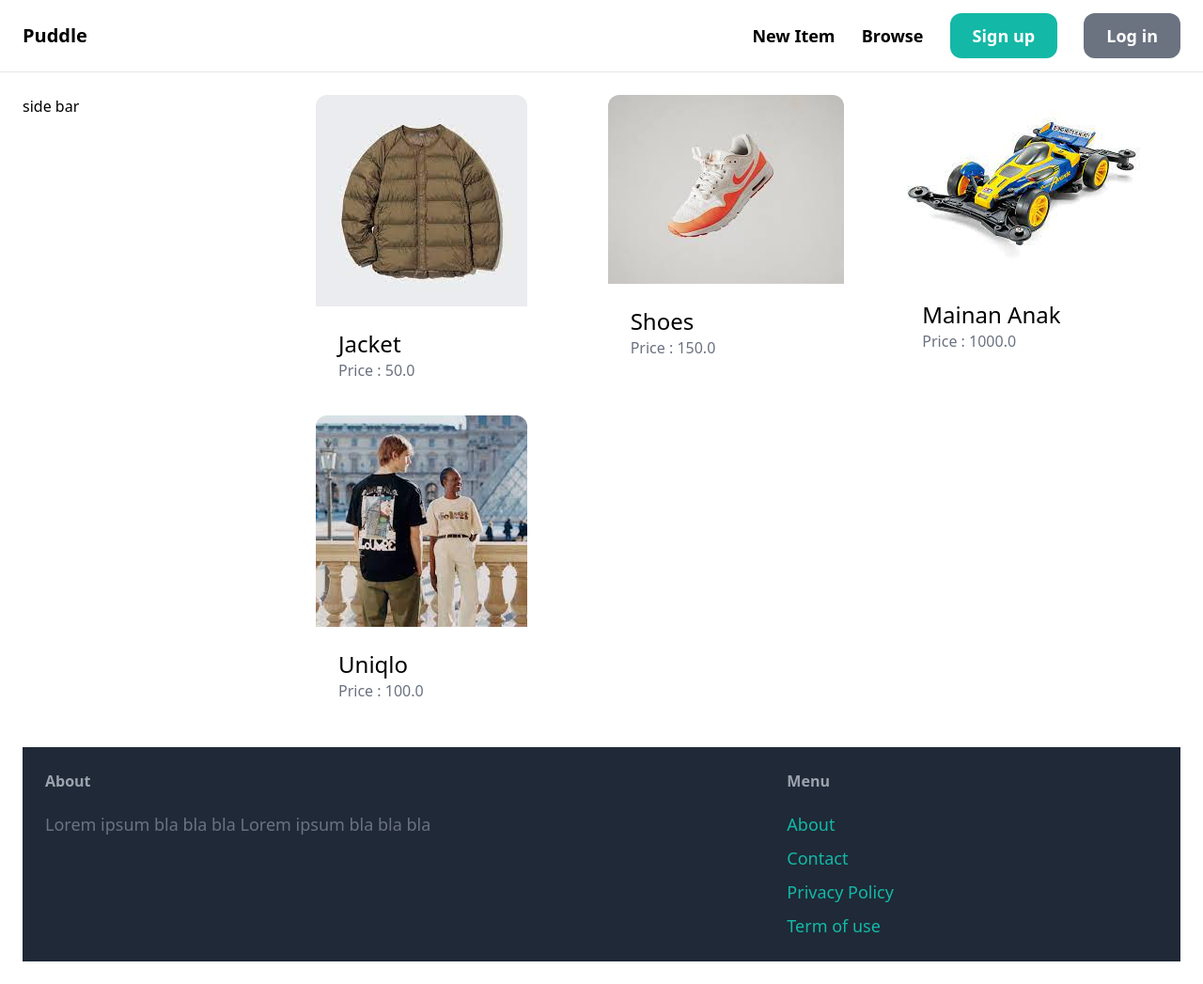
After one commit to almacres10/simple-online-shop, a Django app: page /items/ in a window 1280 px wide. The commit adds this page. Shown: the whole page at 94% size. Run offline with Django 4.2, Linux system fonts and the light colour scheme; data comes from the database, SQL or seed files in the repository; some libraries are stand-ins or nearby versions.

Commit message:
edit menu

```diff
--- a/core/templates/core/base.html
+++ b/core/templates/core/base.html
@@ -11,8 +11,8 @@
         <a href="/" class="text-xl font-semibold">Puddle</a>
 
         <div class="space-x-6">
-            <a href="{% url 'item:new' %}" class=""text-lg font-semibold hover:text-gray-500">New Item</a>
-            <a href="#" class=""text-lg font-semibold hover:text-gray-500">Browse</a>
+            <a href="{% url 'item:new' %}" class="text-lg font-semibold hover:text-gray-500">New Item</a>
+            <a href="{% url 'item:items' %}" class="text-lg font-semibold hover:text-gray-500">Browse</a>
 
             {% if request.user.is_authenticated %}
             <a href="#" class="px-6 py-3 text-lg font-semibold bg-teal-500 text-white rounded-xl hover:bg-teal-700">Inbox</a>
--- a/item/forms.py
+++ b/item/forms.py
@@ -24,3 +24,22 @@ class NewItemForm(forms.ModelForm):
         'class': INPUT_CLASSES
         }),
     }
+
+class EditItemForm(forms.ModelForm):
+    class Meta:
+        model = Item
+        fields = ['name', 'description', 'price', 'image', 'is_sold']
+        widgets = {
+        'name': forms.TextInput(attrs={
+        'class': INPUT_CLASSES
+        }),
+        'description': forms.Textarea(attrs={
+        'class': INPUT_CLASSES
+        }),
+        'price': forms.TextInput(attrs={
+        'class': INPUT_CLASSES
+        }),
+        'image': forms.FileInput(attrs={
+        'class': INPUT_CLASSES
+        }),
+    }
--- a/item/templates/item/detail.html
+++ b/item/templates/item/detail.html
@@ -22,7 +22,7 @@
     {% if request.user == item.created_by %}
     <div class="mt-6 p-6 bg-white rounded-xl">
       <p>This is your item!</p>
-      <a href="#" class="inline-block mt-6 px-6 py-3 text-lg font-semibold bg-teal-500 text-white rounded-xl">Edit</a>
+      <a href="{% url 'item:edit' item.id %}" class="inline-block mt-6 px-6 py-3 text-lg font-semibold bg-teal-500 text-white rounded-xl">Edit</a>
       <a href="{% url 'item:delete' item.id %}" class="inline-block mt-6 px-6 py-3 text-lg font-semibold bg-red-500 text-white rounded-xl">Delete</a>
     </div>
     {% else %}
--- /dev/null
+++ b/item/templates/item/items.html
@@ -0,0 +1,26 @@
+{% extends 'core/base.html' %}
+{% block title %}Items{% endblock %}
+{% block content %}
+<div class="pb-6 grid grid-cols-4 gap-4">
+  <div class="col-span-1">side bar</div>
+
+  <div class="col-span-3">
+    <div class="grid grid-cols-3 gap-3">
+      {% for item in items %}
+      <div>
+        <a href="{% url 'item:detail' item.id %}">
+          <div>
+            <img src="{{ item.image.url }}" class="rounded-t-xl" />
+          </div>
+
+          <div class="p-6 bg-white rounded-b-xl">
+            <h2 class="text-2xl">{{ item.name }}</h2>
+            <p class="text-gray-500">Price : {{ item.price }}</p>
+          </div>
+        </a>
+      </div>
+      {% endfor %}
+    </div>
+  </div>
+
+  {% endblock %}
--- a/item/urls.py
+++ b/item/urls.py
@@ -5,8 +5,9 @@ from . import views
 app_name = "item"
 
 urlpatterns = [
+    path('', views.items, name='items'),
     path('new/', views.new, name='new'),
     path('<int:pk>/', views.detail, name="detail"),
     path('<int:pk>/delete', views.delete, name="delete"),
-
+    path('<int:pk>/edit', views.edit, name="edit"),
 ]
--- a/item/views.py
+++ b/item/views.py
@@ -1,8 +1,18 @@
 from django.contrib.auth.decorators import login_required
 from django.shortcuts import render, get_object_or_404, redirect
 
-from .  forms import NewItemForm
+from .  forms import NewItemForm, EditItemForm
 from .models import Item
+
+def items(request):
+    items = Item.objects.filter(is_sold=False)
+
+    return render(request, 'item/items.html', {
+        'items': items,
+    })
+
+
+
 # Create your views here.
 def detail(request, pk):
     item = get_object_or_404(Item, pk=pk)
@@ -40,3 +50,22 @@ def delete(request, pk):
     item.delete()
 
     return redirect('dashboard:index')
+
+@login_required
+def edit(request, pk):
+    item = get_object_or_404(Item, pk=pk, created_by = request.user)
+
+    if request.method == 'POST':
+        form = EditItemForm(request.POST, request.FILES, instance=item)
+
+        if form.is_valid():
+            form.save()
+
+            return redirect('item:detail', pk=item.id)
+    else:
+        form = EditItemForm(instance=item)
+
+    return render(request, 'item/form.html', {
+        'form':form,
+        'title': 'Edit Item',
+    })
```
